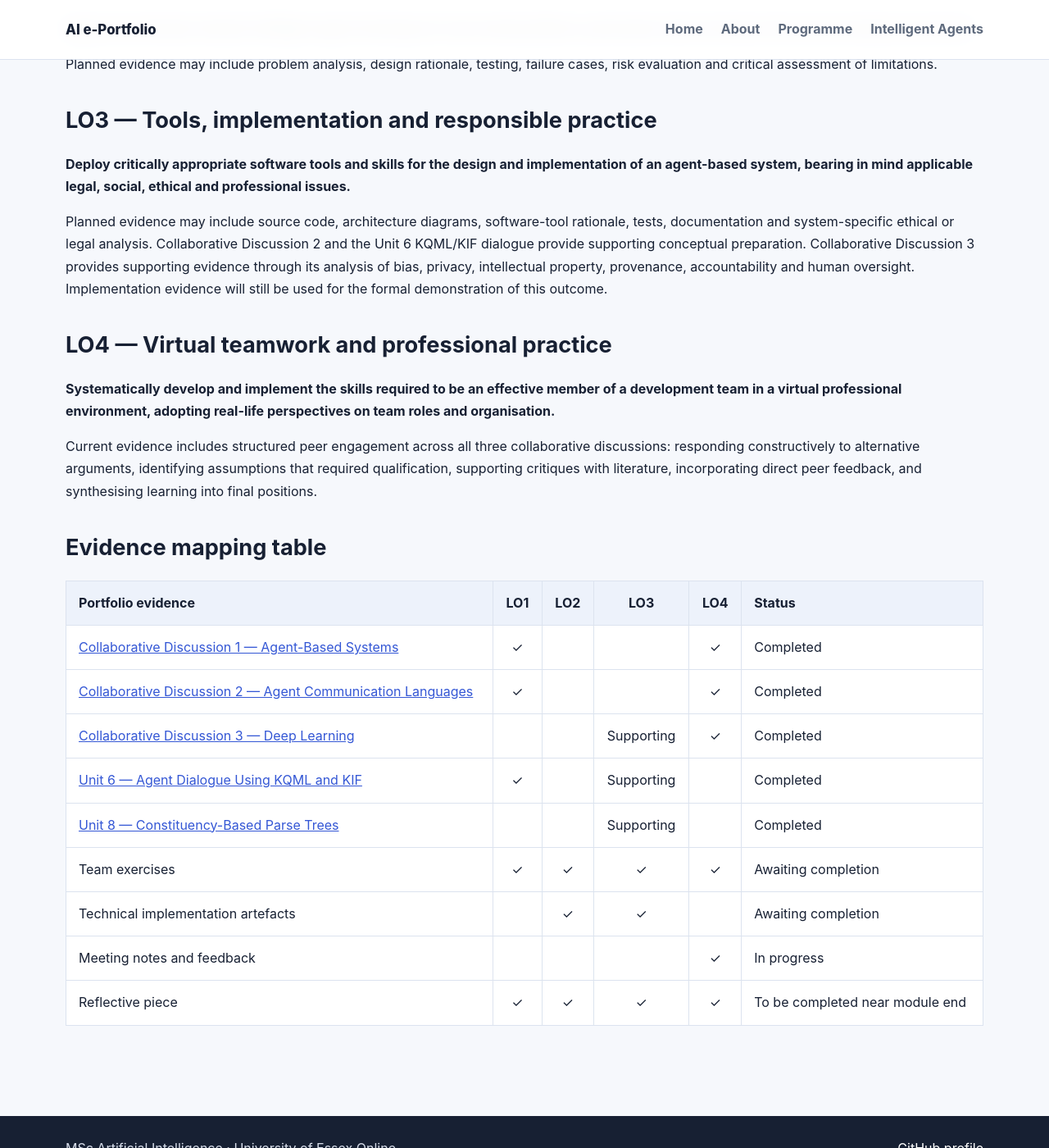
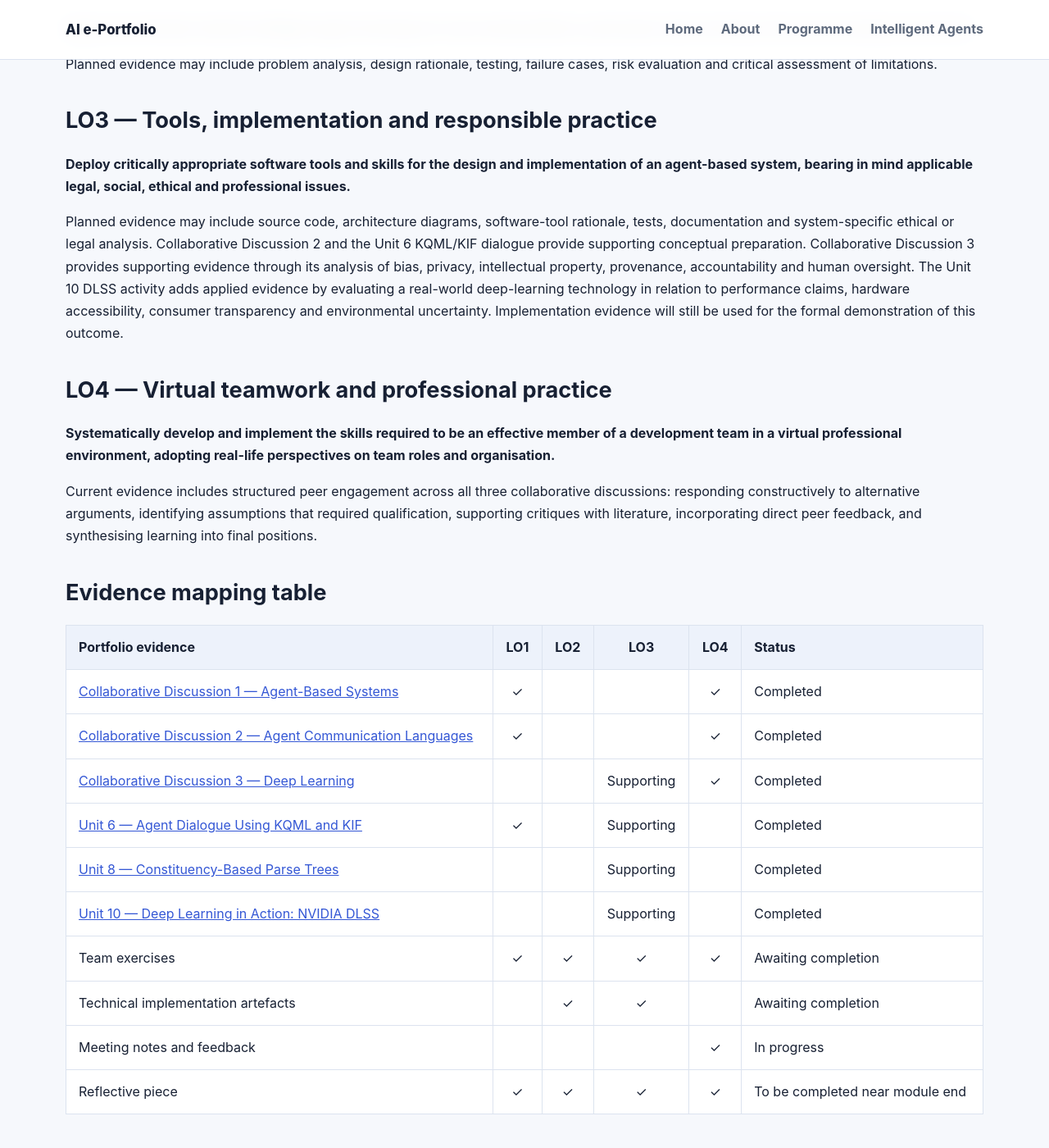
Before and after one commit to Monogios1996/Monogios1996.github.io, a Jekyll site: the page built from modules/intelligent-agents/learning-outcomes.md, in a window 1280 px wide and 1400 px high, scrolled down 682 px. Shown: the whole window at 82% size. Built offline with Jekyll 4.4.1, drawn with Linux system fonts in a browser that asks for light colours.

Commit message:
Map Unit 10 DLSS activity to learning outcomes

```diff
--- a/modules/intelligent-agents/learning-outcomes.md
+++ b/modules/intelligent-agents/learning-outcomes.md
@@ -25,7 +25,7 @@ Planned evidence may include problem analysis, design rationale, testing, failur
 
 **Deploy critically appropriate software tools and skills for the design and implementation of an agent-based system, bearing in mind applicable legal, social, ethical and professional issues.**
 
-Planned evidence may include source code, architecture diagrams, software-tool rationale, tests, documentation and system-specific ethical or legal analysis. Collaborative Discussion 2 and the Unit 6 KQML/KIF dialogue provide supporting conceptual preparation. Collaborative Discussion 3 provides supporting evidence through its analysis of bias, privacy, intellectual property, provenance, accountability and human oversight. Implementation evidence will still be used for the formal demonstration of this outcome.
+Planned evidence may include source code, architecture diagrams, software-tool rationale, tests, documentation and system-specific ethical or legal analysis. Collaborative Discussion 2 and the Unit 6 KQML/KIF dialogue provide supporting conceptual preparation. Collaborative Discussion 3 provides supporting evidence through its analysis of bias, privacy, intellectual property, provenance, accountability and human oversight. The Unit 10 DLSS activity adds applied evidence by evaluating a real-world deep-learning technology in relation to performance claims, hardware accessibility, consumer transparency and environmental uncertainty. Implementation evidence will still be used for the formal demonstration of this outcome.
 
 ## LO4 — Virtual teamwork and professional practice
 
@@ -42,6 +42,7 @@ Current evidence includes structured peer engagement across all three collaborat
 | [Collaborative Discussion 3 — Deep Learning]({{ '/modules/intelligent-agents/collaborative-discussions/' | relative_url }}) |  |  | Supporting | ✓ | Completed |
 | [Unit 6 — Agent Dialogue Using KQML and KIF]({{ '/modules/intelligent-agents/evidence/artefacts/unit-06-agent-dialogue-kqml-kif/' | relative_url }}) | ✓ |  | Supporting |  | Completed |
 | [Unit 8 — Constituency-Based Parse Trees]({{ '/modules/intelligent-agents/evidence/artefacts/unit-08-constituency-parse-trees/' | relative_url }}) |  |  | Supporting |  | Completed |
+| [Unit 10 — Deep Learning in Action: NVIDIA DLSS]({{ '/modules/intelligent-agents/evidence/artefacts/unit-10-deep-learning-in-action-dlss/' | relative_url }}) |  |  | Supporting |  | Completed |
 | Team exercises | ✓ | ✓ | ✓ | ✓ | Awaiting completion |
 | Technical implementation artefacts |  | ✓ | ✓ |  | Awaiting completion |
 | Meeting notes and feedback |  |  |  | ✓ | In progress |
```
